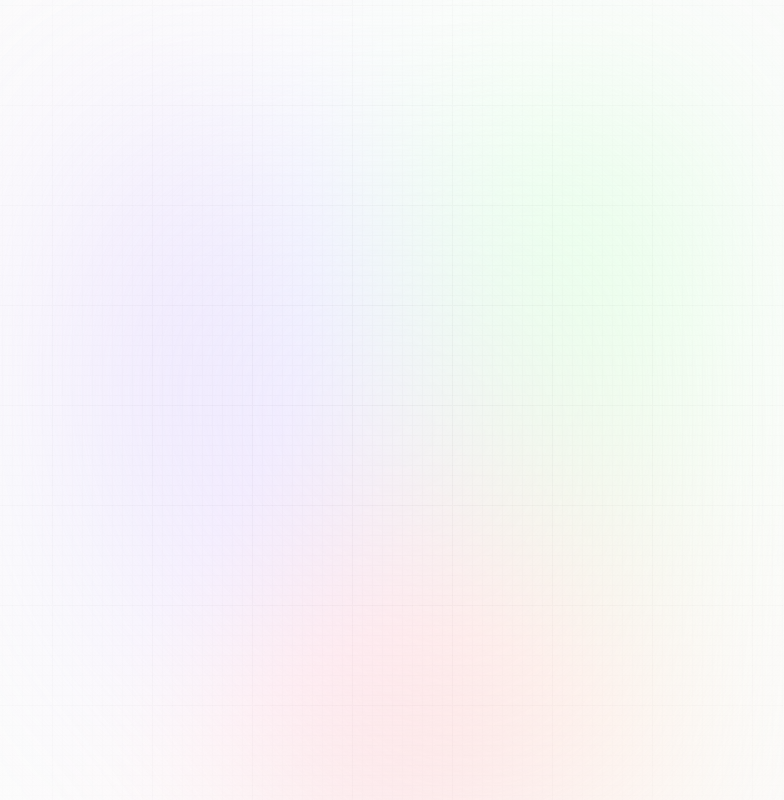
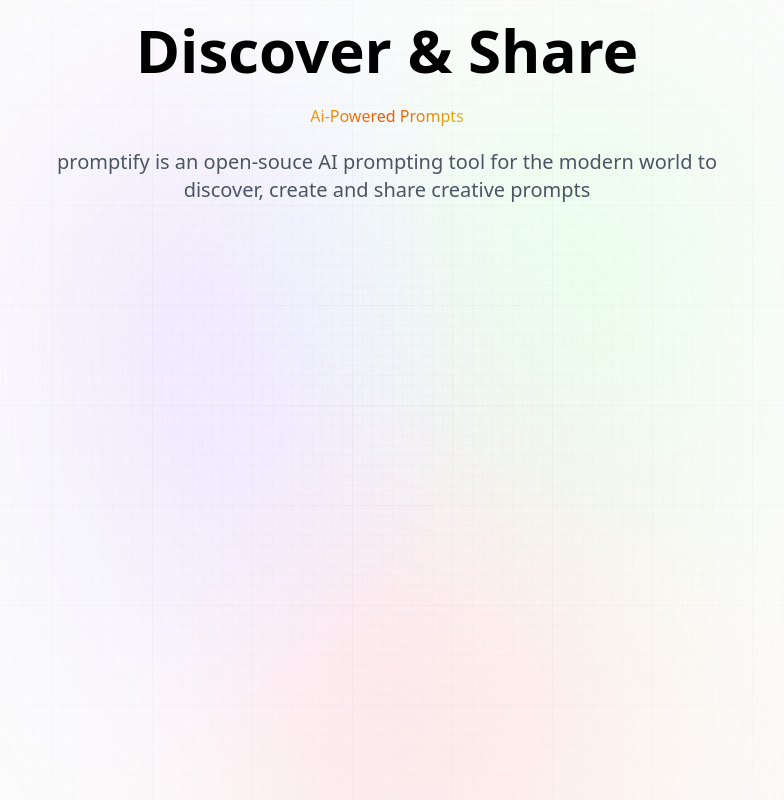
Before and after one commit to michaelyoussef396/Promptify, a Next.js app: page / in a window 1280 px wide. Shown: the whole page, without its empty margins (253-1037 px from the left). Built offline with nearby package versions, Linux system fonts and the light colour scheme.

Commit message:
create home page

```diff
--- a/app/page.jsx
+++ b/app/page.jsx
@@ -3,7 +3,14 @@
 const Home = () => {
   return (
     <section className="w-full flex-center flex-col">
+      <h1 className="head_text text-center">Discover & Share</h1>
+      <br className="max-md:hidden"/>
+      <span className="orange_gradient text-center">Ai-Powered Prompts</span>
+      <p className="desc text-center">
+        promptify is an open-souce AI prompting tool for the modern world to discover, create and share creative prompts
+      </p>
 
+      {/* feed */}
     </section>
   )
 }
```
